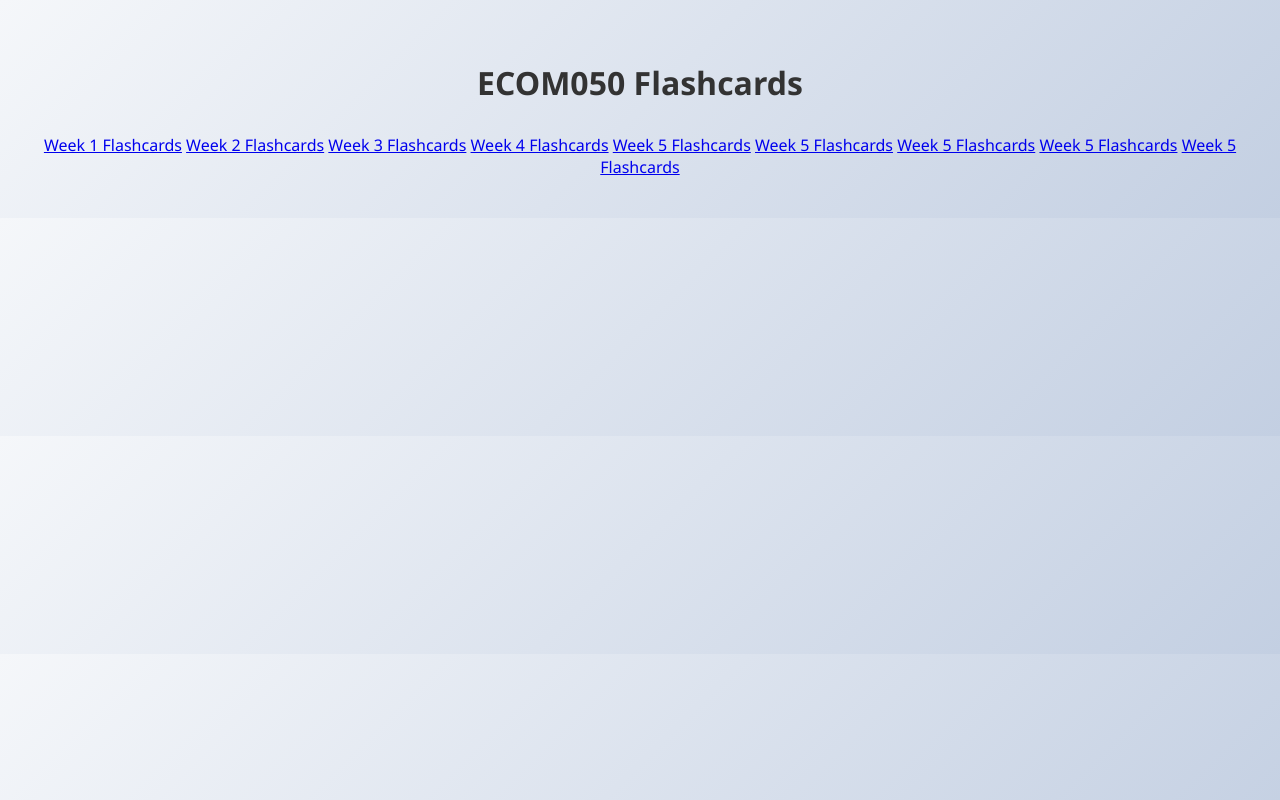
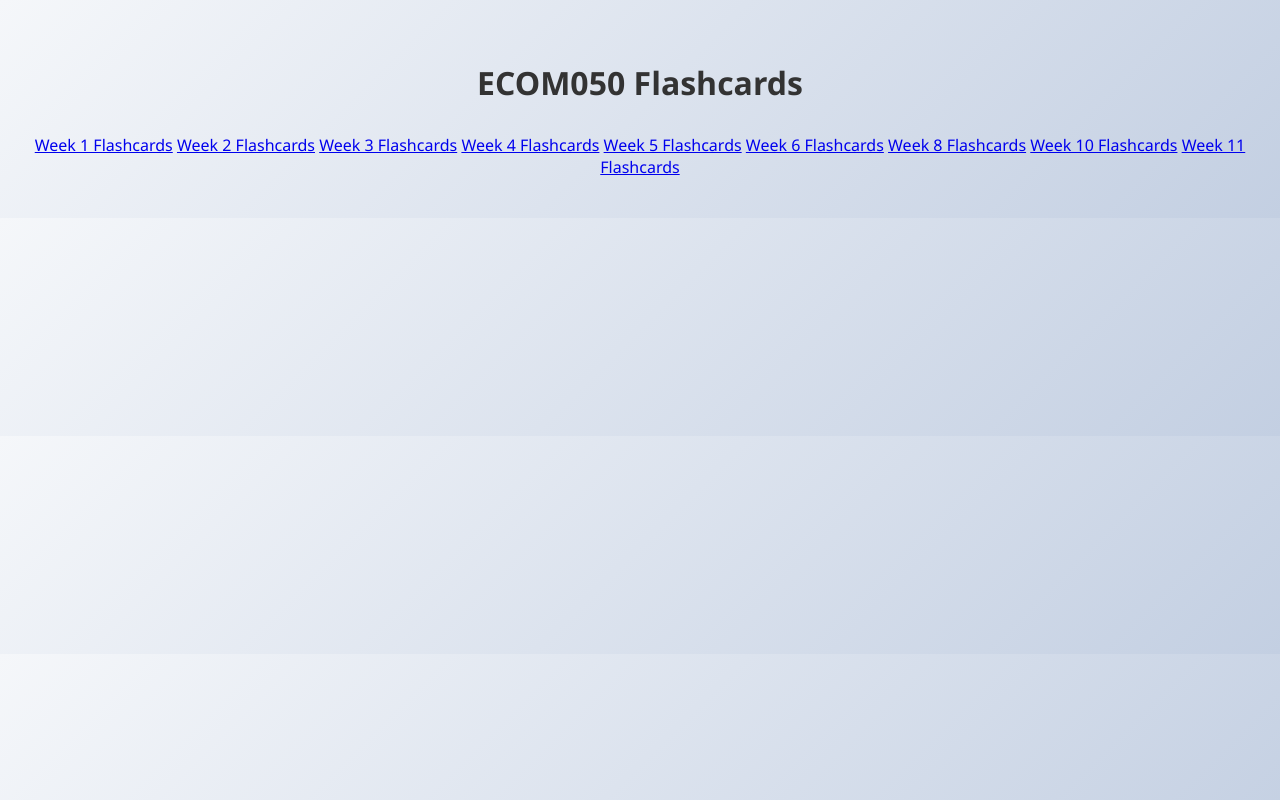
Before and after one commit to clarrrko/FLASHCARDS, a plain HTML site: page index.html in a window 1280 px wide. Drawn offline with Linux system fonts and the light colour scheme.

Commit message:
Add files via upload

```diff
--- a/index.html
+++ b/index.html
@@ -15,10 +15,10 @@
   <a href="week3.html">Week 3 Flashcards</a>
   <a href="week4.html">Week 4 Flashcards</a>
   <a href="week5.html">Week 5 Flashcards</a>
-  <a href="week6.html">Week 5 Flashcards</a>
-  <a href="week8.html">Week 5 Flashcards</a>
-  <a href="week10.html">Week 5 Flashcards</a>
-  <a href="week11.html">Week 5 Flashcards</a>
+  <a href="week6.html">Week 6 Flashcards</a>
+  <a href="week8.html">Week 8 Flashcards</a>
+  <a href="week10.html">Week 10 Flashcards</a>
+  <a href="week11.html">Week 11 Flashcards</a>
 </div>
 
 </body>
```
